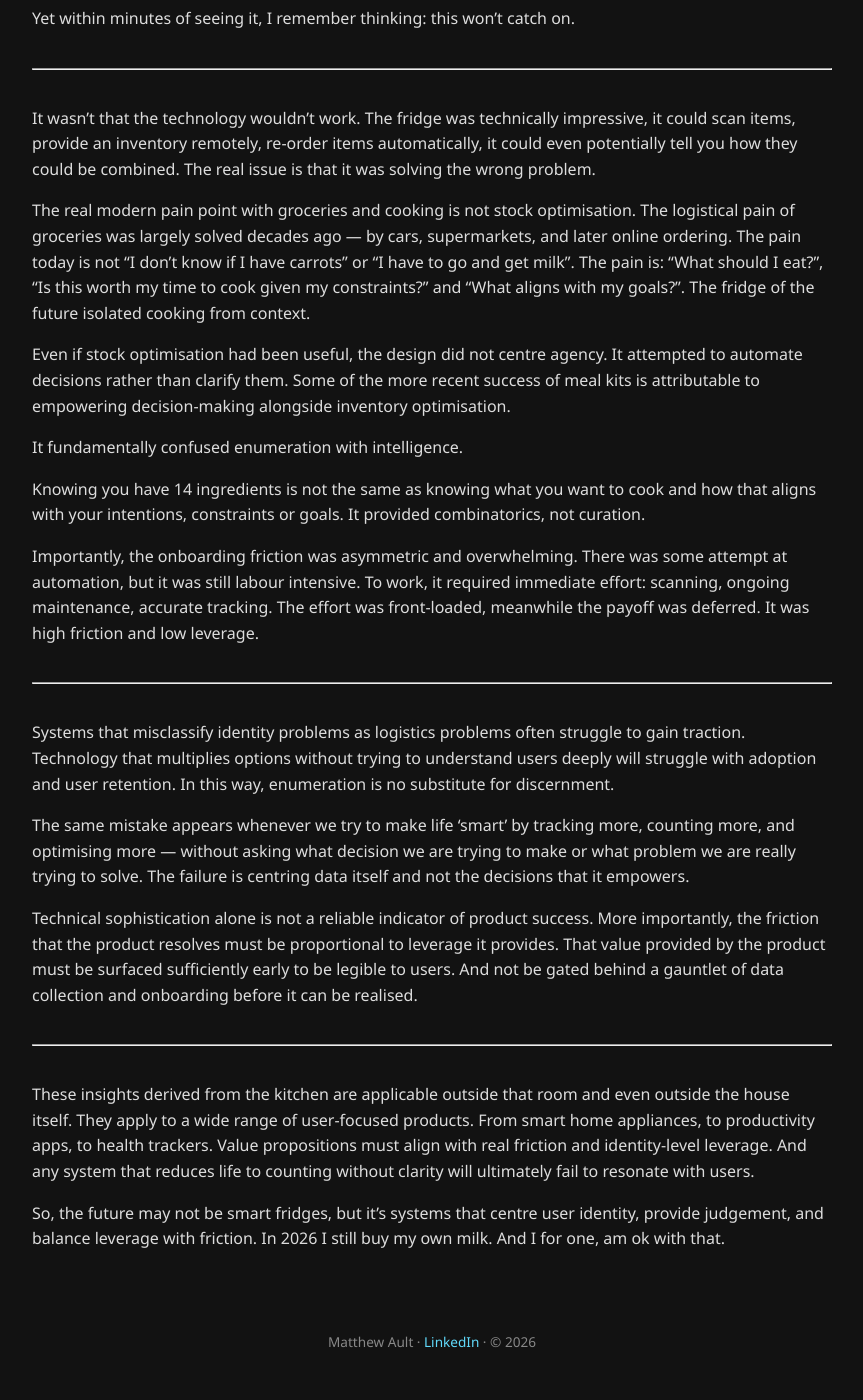
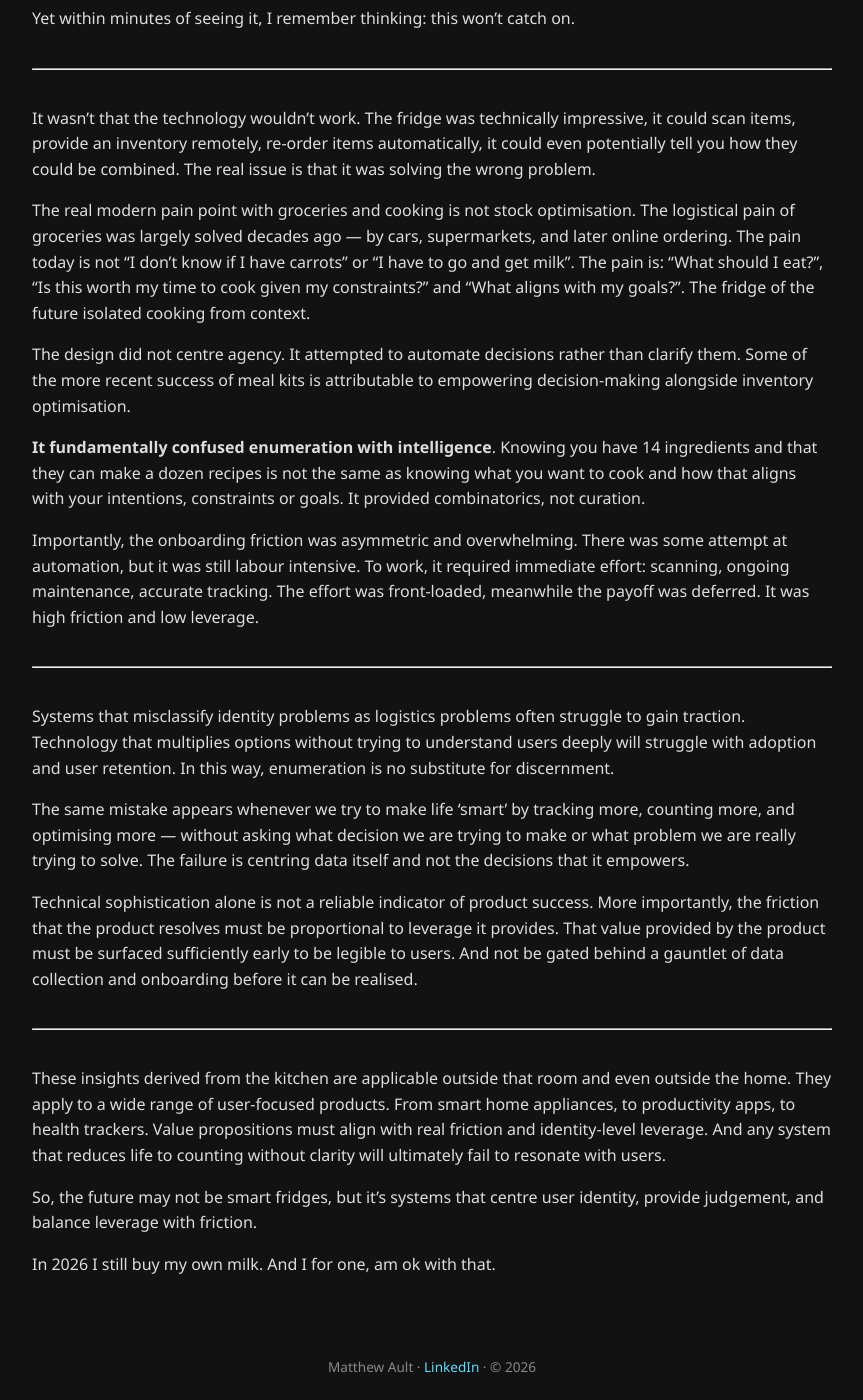
Before and after one commit to aultimus/foobarcat-homepage, a Jekyll site: the page built from _posts/2026-02-12-fridge-futurism.md, in a window 1280 px wide and 1400 px high, scrolled down 641 px. Shown: the whole window, without its empty margins (208-1071 px from the left). Built offline with Jekyll 4.4.1, drawn with Linux system fonts in a browser that asks for light colours; before the commit the page ends 2016 px from its top, so only the background shows below that.

Commit message:
fridge futurism article: tighten

```diff
--- a/_posts/2026-02-12-fridge-futurism.md
+++ b/_posts/2026-02-12-fridge-futurism.md
@@ -18,11 +18,9 @@ It wasn’t that the technology wouldn’t work. The fridge was technically impr
 
 The real modern pain point with groceries and cooking is not stock optimisation. The logistical pain of groceries was largely solved decades ago — by cars, supermarkets, and later online ordering. The pain today is not "I don't know if I have carrots" or "I have to go and get milk". The pain is: "What should I eat?", "Is this worth my time to cook given my constraints?" and "What aligns with my goals?". The fridge of the future isolated cooking from context.
 
-Even if stock optimisation had been useful, the design did not centre agency. It attempted to automate decisions rather than clarify them. Some of the more recent success of meal kits is attributable to empowering decision-making alongside inventory optimisation.
+The design did not centre agency. It attempted to automate decisions rather than clarify them. Some of the more recent success of meal kits is attributable to empowering decision-making alongside inventory optimisation.
 
-It fundamentally confused enumeration with intelligence.
-
-Knowing you have 14 ingredients is not the same as knowing what you want to cook and how that aligns with your intentions, constraints or goals. It provided combinatorics, not curation.
+**It fundamentally confused enumeration with intelligence**. Knowing you have 14 ingredients and that they can make a dozen recipes is not the same as knowing what you want to cook and how that aligns with your intentions, constraints or goals. It provided combinatorics, not curation.
 
 Importantly, the onboarding friction was asymmetric and overwhelming. There was some attempt at automation, but it was still labour intensive. To work, it required immediate effort: scanning, ongoing maintenance, accurate tracking. The effort was front-loaded, meanwhile the payoff was deferred. It was high friction and low leverage.
 
@@ -36,6 +34,8 @@ Technical sophistication alone is not a reliable indicator of product success. M
 
 ---
 
-These insights derived from the kitchen are applicable outside that room and even outside the house itself. They apply to a wide range of user-focused products. From smart home appliances, to productivity apps, to health trackers. Value propositions must align with real friction and identity-level leverage. And any system that reduces life to counting without clarity will ultimately fail to resonate with users.
+These insights derived from the kitchen are applicable outside that room and even outside the home. They apply to a wide range of user-focused products. From smart home appliances, to productivity apps, to health trackers. Value propositions must align with real friction and identity-level leverage. And any system that reduces life to counting without clarity will ultimately fail to resonate with users.
 
-So, the future may not be smart fridges, but it's systems that centre user identity, provide judgement, and balance leverage with friction. In 2026 I still buy my own milk. And I for one, am ok with that.
+So, the future may not be smart fridges, but it's systems that centre user identity, provide judgement, and balance leverage with friction.
+
+In 2026 I still buy my own milk. And I for one, am ok with that.
```
